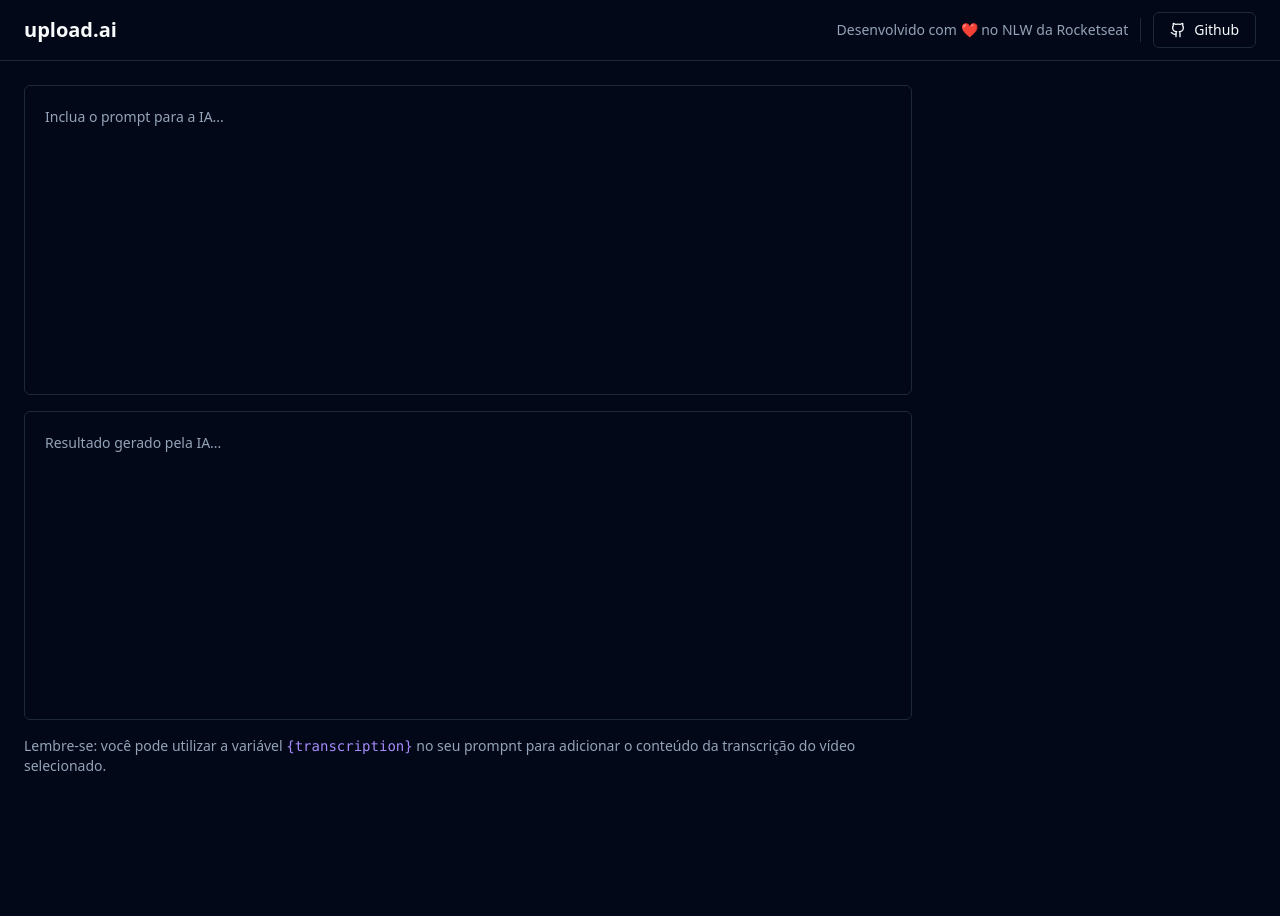
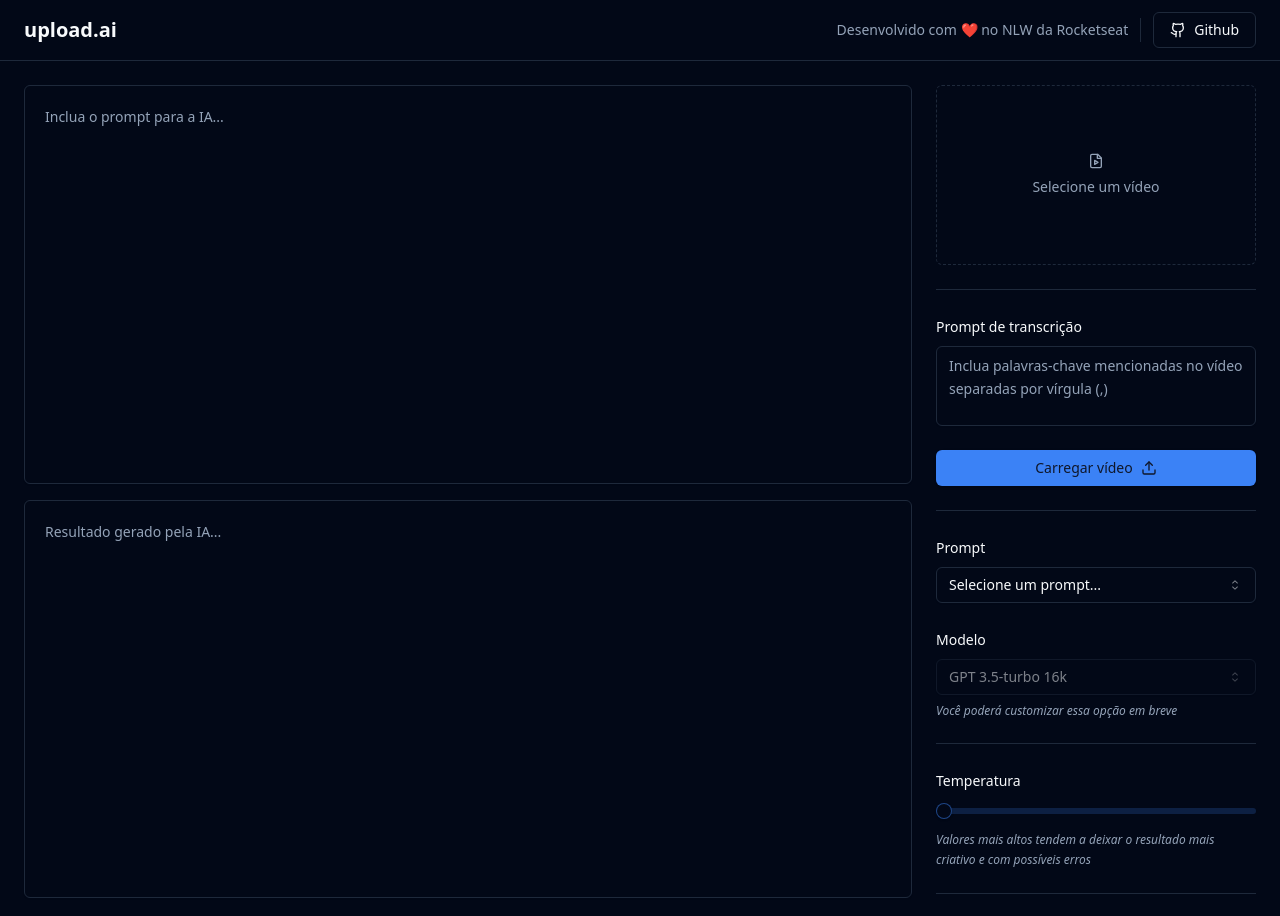
Before and after one commit to lalsilva/nlw-ia-upload-ai-web, a React (Vite) app: page / in a window 1280 px wide. Shown: the top 916 px of the page. Before the commit the page ends 800 px from the top, so only its background shows below. Built offline with nearby package versions, Linux system fonts and the light colour scheme.

Commit message:
Desenvolvimento da sidebar.

```diff
--- a/package.json
+++ b/package.json
@@ -11,7 +11,10 @@
   },
   "dependencies": {
     "@radix-ui/react-icons": "^1.3.0",
+    "@radix-ui/react-label": "^2.0.2",
+    "@radix-ui/react-select": "^1.2.2",
     "@radix-ui/react-separator": "^1.0.3",
+    "@radix-ui/react-slider": "^1.1.2",
     "@radix-ui/react-slot": "^1.0.2",
     "class-variance-authority": "^0.7.0",
     "clsx": "^2.0.0",
--- a/src/App.tsx
+++ b/src/App.tsx
@@ -1,7 +1,16 @@
-import { Github } from "lucide-react";
+import { FileVideo, Github, Upload, Wand2 } from "lucide-react";
 import { Button } from "./components/ui/button";
 import { Separator } from "./components/ui/separator";
 import { Textarea } from "./components/ui/textarea";
+import { Label } from "./components/ui/label";
+import {
+  Select,
+  SelectContent,
+  SelectItem,
+  SelectTrigger,
+  SelectValue,
+} from "./components/ui/select";
+import { Slider } from "./components/ui/slider";
 
 export function App() {
   return (
@@ -40,7 +49,81 @@
             selecionado.
           </p>
         </div>
-        <aside className="w-80"></aside>
+        <aside className="w-80 space-y-6">
+          <form className="space-y-6">
+            <label
+              htmlFor="video"
+              className="border flex rounded-md aspect-video cursor-pointer border-dashed text-sm flex-col gap-2 items-center justify-center text-muted-foreground hover:bg-primary/5"
+            >
+              <FileVideo className="w-4 h-4" />
+              Selecione um vídeo
+            </label>
+            <input
+              type="file"
+              id="video"
+              accept="video/mp4"
+              className="sr-only"
+            />
+            <Separator />
+            <div className="space-y-2">
+              <Label htmlFor="transcription_prompt">
+                Prompt de transcrição
+              </Label>
+              <Textarea
+                id="transcription_prompt"
+                className="h-20 leading-relaxed resize-none"
+                placeholder="Inclua palavras-chave mencionadas no vídeo separadas por vírgula (,)"
+              />
+            </div>
+            <Button type="submit" className="w-full">
+              Carregar vídeo
+              <Upload className="w-4 h-4 ml-2" />
+            </Button>
+          </form>
+          <Separator />
+          <form className="space-y-6">
+            <div className="space-y-2">
+              <Label>Prompt</Label>
+              <Select>
+                <SelectTrigger>
+                  <SelectValue placeholder="Selecione um prompt..." />
+                </SelectTrigger>
+                <SelectContent>
+                  <SelectItem value="title">Título do YouTube</SelectItem>
+                  <SelectItem value="description">Descrição do YouTube</SelectItem>
+                </SelectContent>
+              </Select>
+            </div>
+            <div className="space-y-2">
+              <Label>Modelo</Label>
+              <Select disabled defaultValue="gpt3.5">
+                <SelectTrigger>
+                  <SelectValue />
+                </SelectTrigger>
+                <SelectContent>
+                  <SelectItem value="gpt3.5">GPT 3.5-turbo 16k</SelectItem>
+                </SelectContent>
+              </Select>
+              <span className="block text-xs text-muted-foreground italic">
+                Você poderá customizar essa opção em breve
+              </span>
+            </div>
+            <Separator />
+            <div className="space-y-4">
+              <Label>Temperatura</Label>
+              <Slider min={0} max={1} step={0.1} />
+              <span className="block text-xs text-muted-foreground italic leading-relaxed">
+                Valores mais altos tendem a deixar o resultado mais criativo e
+                com possíveis erros
+              </span>
+            </div>
+            <Separator />
+            <Button type="submit" className="w-full">
+              Executar
+              <Wand2 className="w-4 h-4 ml-2" />
+            </Button>
+          </form>
+        </aside>
       </main>
     </div>
   );
```
Also changed, not shown: 1 other file (tests, documents, lock files or other folders).
